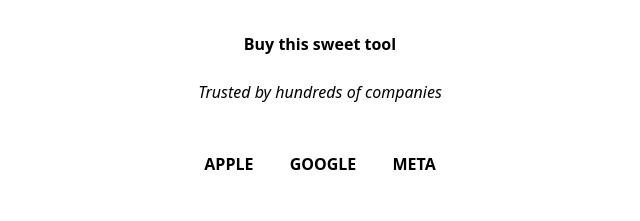
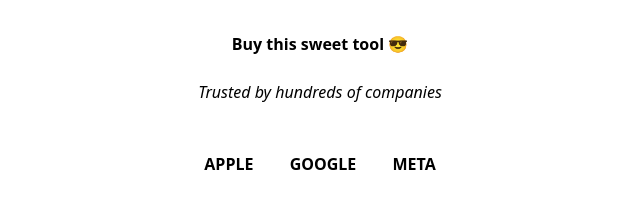
Before and after one commit to twknab/learning_tailwind, a website: page index.html in a window 1280 px wide. Shown: the top 221 px of the page, 320-960 px from the left. Drawn offline with Linux system fonts and the light colour scheme.

Commit message:
update h1

```diff
--- a/index.html
+++ b/index.html
@@ -12,7 +12,7 @@
     <div class="container mx-auto">
       <div class="mb-4 mt-15">
         <div class="w-full columns-1" id="">
-          <h1 class="text-center font-bold mt-8 mb-6">Buy this sweet tool</h1>
+          <h1 class="text-center font-bold mt-8 mb-6">Buy this sweet tool 😎</h1>
           <p class="italic text-center">Trusted by hundreds of companies</p>
           <ul class="font-semibold text-center my-12 uppercase">
             <li class="inline mx-4">Apple</li>
```
